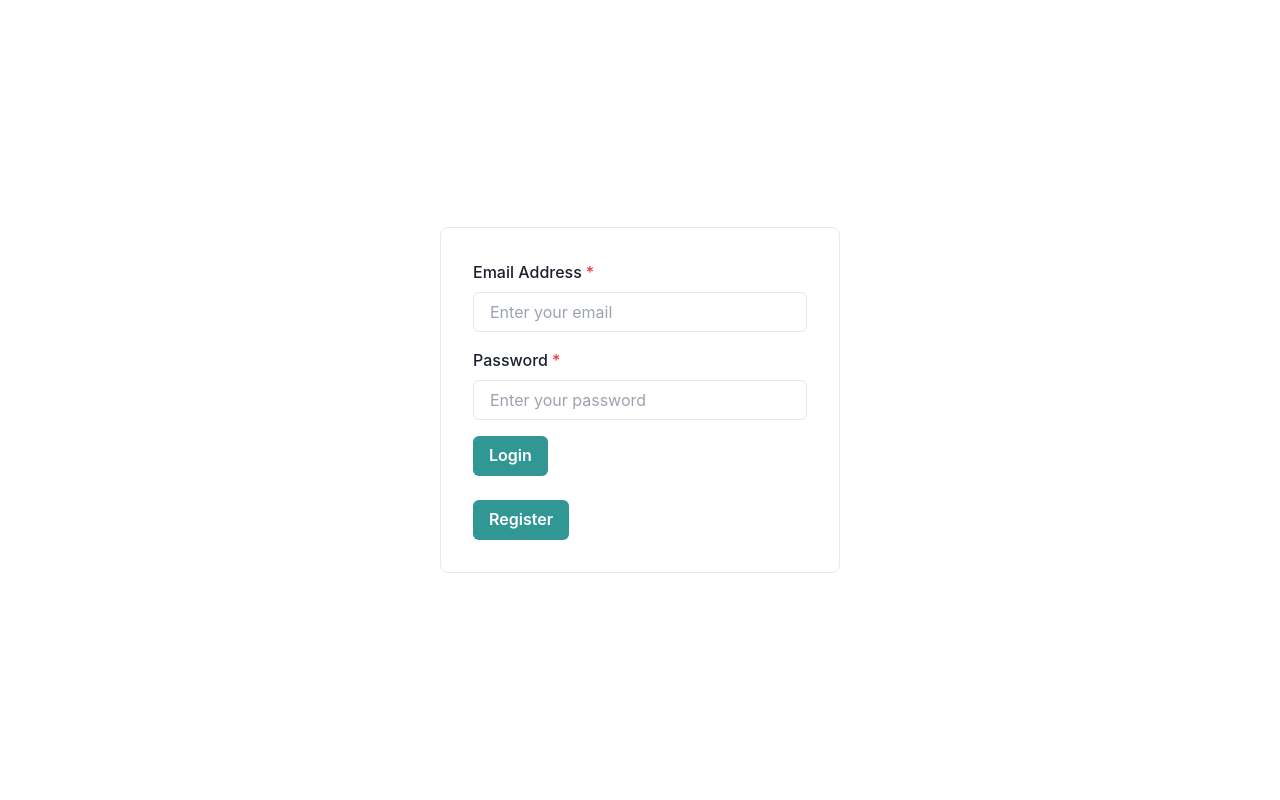
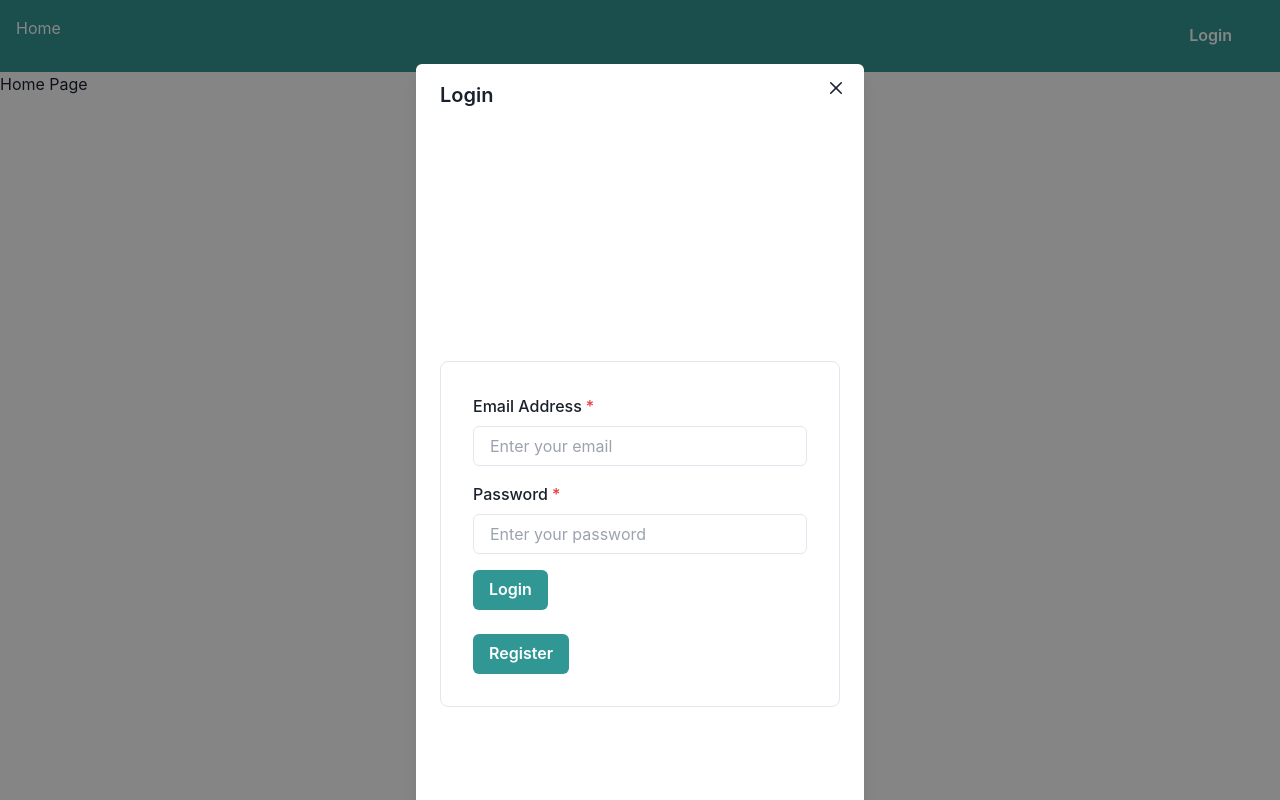
Before and after one commit to carlos-haddad1996/unibookswap, a React (Create React App) app: page / in a window 1280 px wide. Both pictures are taken after a click on the button "Login". Built offline with nearby package versions, Linux system fonts and the light colour scheme; no server answers.

Commit message:
feat: navbar implementation

```diff
--- a/src/App.tsx
+++ b/src/App.tsx
@@ -1,12 +1,10 @@
 import './App.css';
-import BookList from './components/bookList';
-import LoginPage from './containers/LoginPage';
+import HomePage from './containers/HomePage';
 
 export default function App() {
     return (
         <div>
-            {/* <BookList /> */}
-            <LoginPage />
+            <HomePage />
         </div>
     );
 }
--- a/src/AppRouter.tsx
+++ b/src/AppRouter.tsx
@@ -1,16 +1,14 @@
 import { Router, Routes, Route, BrowserRouter } from 'react-router-dom';
 import RegistrationPage from './containers/RegistrationPage';
 import LoginPage from './containers/LoginPage';
+import HomePage from './containers/HomePage';
 
 export default function AppRouter() {
     return (
         <BrowserRouter>
             <Routes>
-                <Route
-                    path="/registrationPage"
-                    element={<RegistrationPage />}
-                />
-                <Route path="/" element={<LoginPage />} />
+                <Route path="/" element={<HomePage />} />
+                <Route path="/loginPage" element={<LoginPage />} />
             </Routes>
         </BrowserRouter>
     );
--- /dev/null
+++ b/src/components/NavBar.tsx
@@ -0,0 +1,57 @@
+import React, { useState } from 'react';
+import {
+    Flex,
+    Box,
+    Spacer,
+    Link as ChakraLink,
+    Button,
+    Modal,
+    ModalOverlay,
+    ModalContent,
+    ModalHeader,
+    ModalCloseButton,
+    ModalBody,
+} from '@chakra-ui/react';
+import { Link, useLocation } from 'react-router-dom';
+import LoginPage from '../containers/LoginPage';
+
+const NavBar: React.FC = () => {
+    const [isLoginModalOpen, setLoginModalOpen] = useState(false);
+
+    const openLoginModal = () => {
+        setLoginModalOpen(true);
+    };
+
+    const closeModal = () => {
+        setLoginModalOpen(false);
+    };
+
+    return (
+        <Flex p={4} bg="teal.500" color="white">
+            <Box>
+                <ChakraLink as={Link} to="/">
+                    Home
+                </ChakraLink>
+            </Box>
+            <Spacer />
+            <Box>
+                <Button colorScheme="teal" onClick={openLoginModal} mr={4}>
+                    Login
+                </Button>
+            </Box>
+
+            <Modal isOpen={isLoginModalOpen} onClose={closeModal}>
+                <ModalOverlay />
+                <ModalContent>
+                    <ModalHeader>Login</ModalHeader>
+                    <ModalCloseButton />
+                    <ModalBody>
+                        <LoginPage />
+                    </ModalBody>
+                </ModalContent>
+            </Modal>
+        </Flex>
+    );
+};
+
+export default NavBar;
--- /dev/null
+++ b/src/containers/HomePage.tsx
@@ -0,0 +1,14 @@
+import React from 'react';
+import NavBar from '../components/NavBar'; // Adjust the path accordingly
+
+const HomePage: React.FC = () => {
+    return (
+        <div>
+            <NavBar />
+            <h1>Home Page</h1>
+            {/* Your home page content */}
+        </div>
+    );
+};
+
+export default HomePage;
--- a/src/containers/LoginPage.tsx
+++ b/src/containers/LoginPage.tsx
@@ -8,6 +8,12 @@ import {
     Input,
     VStack,
     Text,
+    Modal,
+    ModalOverlay,
+    ModalContent,
+    ModalHeader,
+    ModalCloseButton,
+    ModalBody,
 } from '@chakra-ui/react';
 import { ThunkDispatch } from '@reduxjs/toolkit';
 import React, { useState } from 'react';
@@ -15,6 +21,7 @@ import { useDispatch, useSelector } from 'react-redux';
 import { useNavigate } from 'react-router-dom';
 import { RootState } from '../store/rootReducer';
 import { loginUser } from '../store/slices/userSlice';
+import RegistrationPage from './RegistrationPage';
 
 const LoginPage: React.FC = () => {
     const navigate = useNavigate();
@@ -24,13 +31,18 @@ const LoginPage: React.FC = () => {
 
     const [email, setEmail] = useState('');
     const [password, setPassword] = useState('');
+    const [isRegistrationModalOpen, setRegistrationModalOpen] = useState(false);
 
     const handleLogin = () => {
         dispatch(loginUser({ email, password }));
     };
 
     const handleRegister = () => {
-        navigate('/registrationPage');
+        setRegistrationModalOpen(true);
+    };
+
+    const closeModal = () => {
+        setRegistrationModalOpen(false);
     };
 
     return (
@@ -72,6 +84,17 @@ const LoginPage: React.FC = () => {
                     {error && <Text color="red.500">{error}</Text>}
                 </Grid>
             </Box>
+
+            <Modal isOpen={isRegistrationModalOpen} onClose={closeModal}>
+                <ModalOverlay />
+                <ModalContent>
+                    <ModalHeader>Register</ModalHeader>
+                    <ModalCloseButton />
+                    <ModalBody>
+                        <RegistrationPage />
+                    </ModalBody>
+                </ModalContent>
+            </Modal>
         </VStack>
     );
 };
```
